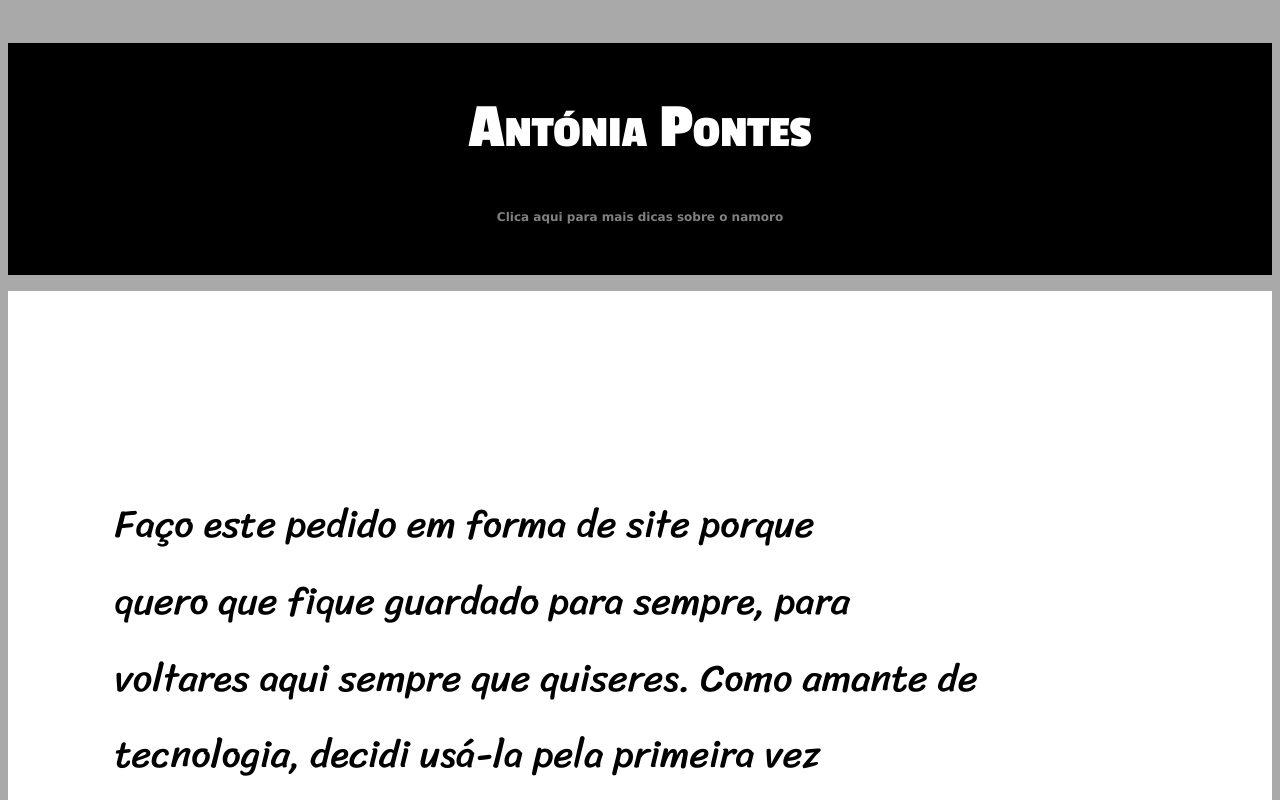
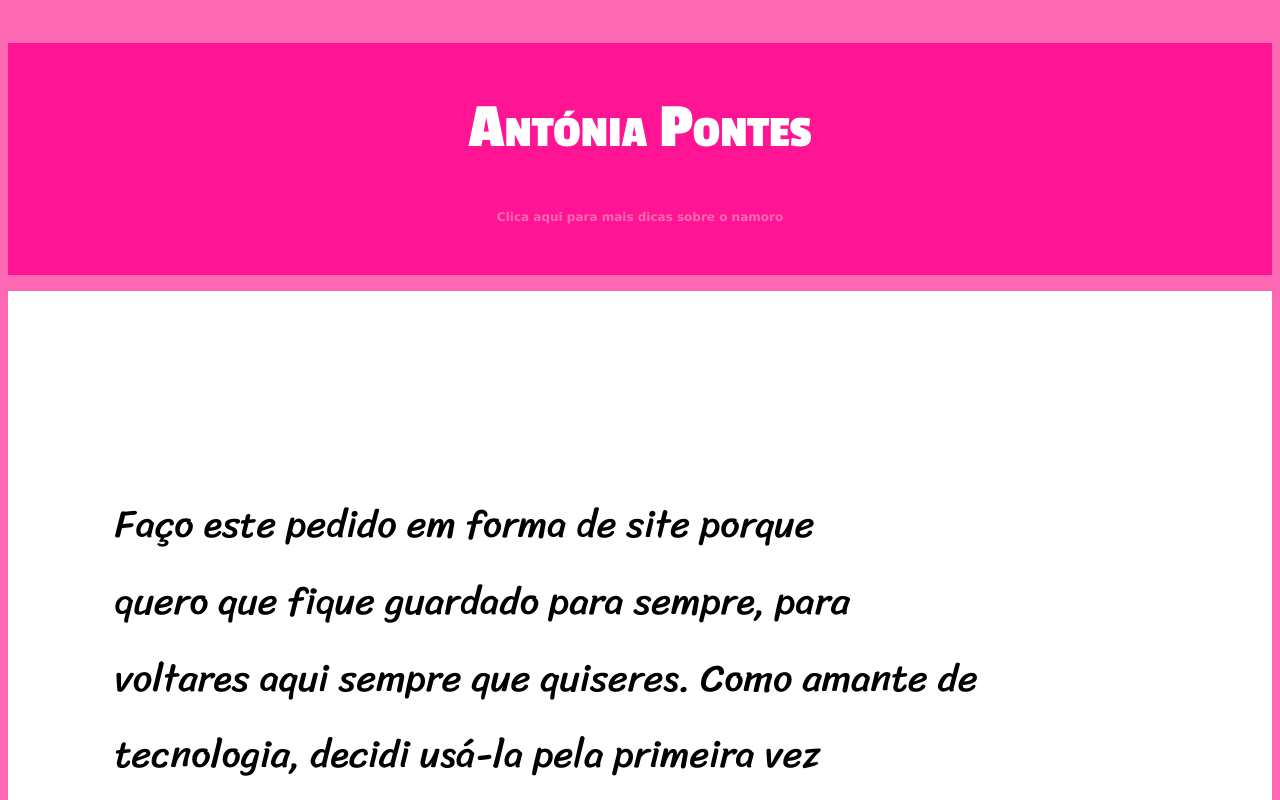
Before and after one commit to VirgilioNetoCaindi/Gilberto, a plain HTML site: page index.html in a window 1280 px wide. Shown: the top 800 px of the page. Drawn offline with Linux system fonts and the light colour scheme.

Commit message:
atualizei

```diff
--- a/style.css
+++ b/style.css
@@ -20,12 +20,12 @@
 html, body {
     font-family: var(--font1);
     min-height: 100vh;
-    background-color: darkgray;
+    background-color: #ff69b4;
 }
 
 header{
 
-    background-color: black;
+    background-color: #ff1493;
     color: white;
     text-align: center;
     border: none;
@@ -87,7 +87,7 @@ section#img02 {
 }
 
 footer {
-    background-color: black;
+    background-color: #ff1493;
     color: white;
     text-align: center;
     padding: 10px;
@@ -95,7 +95,7 @@ footer {
 }
  a {
     font-size: 12px;
-    color: gray;
+    color: #ff69b4;
     content: '\00A0\1F517';
 }
 
```
